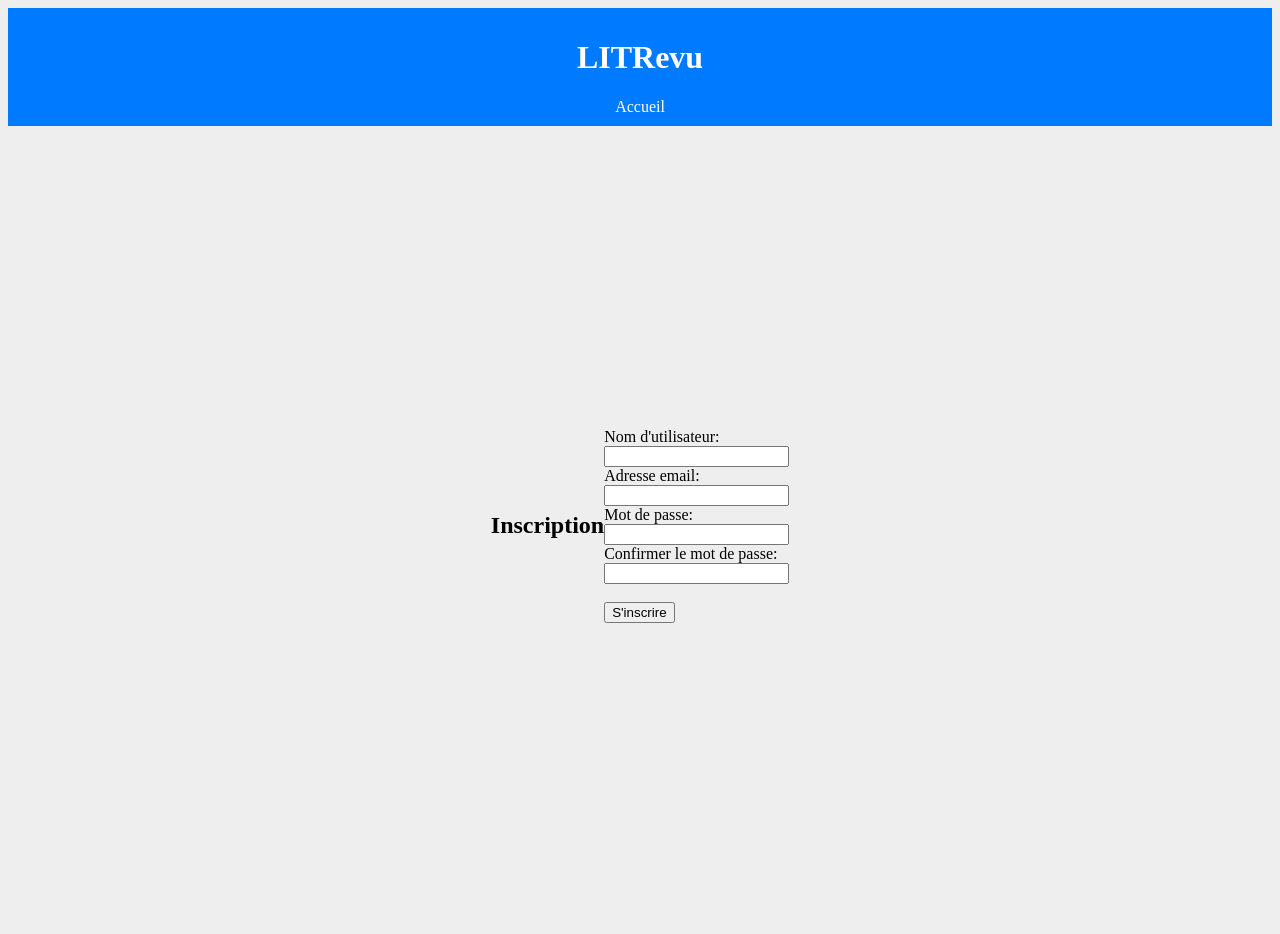
After one commit to spaunder76/Projet_8, a Django app: page /LITRevu/registration/ in a window 1280 px wide. The commit adds this page. Run offline with Django 4.2, Linux system fonts and the light colour scheme.

Commit message:
Add files via upload

```diff
--- a/Projet_8/Projet_django/Projet/LITRevu/static/LITRevu/css/main.css
+++ b/Projet_8/Projet_django/Projet/LITRevu/static/LITRevu/css/main.css
@@ -1,5 +1,29 @@
 body
 {
     background-color:#eee;
-    width: 800px;
 }
+
+.container {
+    display: flex;
+    justify-content: center;
+    align-items: center;
+    height: 100vh; /* Pour centrer verticalement */
+}
+
+.bandeau {
+    background-color: #007bff; /* Couleur de fond */
+    color: #ffffff; /* Couleur du texte */
+    padding: 10px 0; /* Espacement intérieur */
+    text-align: center; /* Centrage du texte */
+    width: 100%; /* Largeur de 100% */
+    margin: 0; /* Supprimer les marges par défaut */
+}
+
+#bouton-menu {
+    /* Styles pour le bouton de menu */
+    color: white;
+    background-color: transparent;
+    border: none;
+    padding: 10px 20px;
+    text-decoration: none;
+}
--- /dev/null
+++ b/Projet_8/Projet_django/Projet/LITRevu/templates/LITRevu/registration.html
@@ -0,0 +1,37 @@
+{% load static %}
+<!DOCTYPE html>
+<html>
+<head>
+    <meta charset="utf-8">
+    <title>Inscription - LITRevu</title>
+    <link rel ="stylesheet" href="{% static 'global.css' %}">
+    <link rel="stylesheet" href="{% static 'LITRevu/css/main.css' %}">
+</head>
+<body>
+    <div class="bandeau">
+        <h1>LITRevu</h1>
+        <a href="{% url 'indexofLITRevu' %}" id="bouton-menu">Accueil</a>
+    </div>
+    <div class="container">
+        <h2>Inscription</h2>
+        <form action="{% url 'registration_page' %}" method="post">
+            {% csrf_token %}
+            <label for="username">Nom d'utilisateur:</label><br>
+            <input type="text" id="username" name="username"><br>
+            <label for="email">Adresse email:</label><br>
+            <input type="email" id="email" name="email"><br>
+            <label for="password1">Mot de passe:</label><br>
+            <input type="password" id="password1" name="password1"><br>
+            <label for="password2">Confirmer le mot de passe:</label><br>
+            <input type="password" id="password2" name="password2"><br><br>
+            <input type="submit" value="S'inscrire">
+        </form>
+            {% if user.is_authenticated %}
+        <form action="{% url 'logout' %}" method="post">
+            {% csrf_token %}
+            <button type="submit">Déconnexion</button>
+        </form>
+            {% endif %}
+    </div>
+</body>
+</html>
--- a/Projet_8/Projet_django/Projet/LITRevu/urls.py
+++ b/Projet_8/Projet_django/Projet/LITRevu/urls.py
@@ -4,4 +4,6 @@ from . import views
 urlpatterns =[
     path('', views.index, name='indexofLITRevu'),
     path('login/', views.login_page, name='login_page'),
+    path('registration/', views.registration, name='registration_page'),
+    path('logout/', views.logout_view, name='logout'),
     ]
--- a/Projet_8/Projet_django/Projet/LITRevu/views.py
+++ b/Projet_8/Projet_django/Projet/LITRevu/views.py
@@ -2,6 +2,8 @@ from django.shortcuts import render, redirect
 from django.http import HttpResponse
 from django.template import loader
 from django.contrib.auth import authenticate, login
+from django.contrib.auth.models import User
+from django.contrib.auth import logout
 
 
 def index(request):
@@ -10,8 +12,7 @@ def index(request):
     return HttpResponse(template.render(context, request))
 
 def login_page(request):
-    return render(request, 'login.html')
-
+    return render(request, 'LITRevu/login.html')
 
 def login_view(request):
     if request.method == 'POST':
@@ -20,11 +21,35 @@ def login_view(request):
         user = authenticate(request, username=username, password=password)
         if user is not None:
             login(request, user)
-            # Rediriger l'utilisateur vers une page après la connexion réussie
-            return redirect('nom_de_la_vue')
+            return redirect('indexofLITRevu')
         else:
-            # Gérer les erreurs de connexion
-            # Par exemple, afficher un message d'erreur dans le template
-            return render(request, 'index.html', {'erreur': 'Identifiants incorrects'})
+            return redirect('indexofLITRevu')
     else:
-        return render(request, 'index.html')
+        return render(request, 'LITRevu/login.html')
+
+def registration(request):
+    if request.method == 'POST':
+        username = request.POST['username']
+        email = request.POST['email']
+        password1 = request.POST['password1']
+        password2 = request.POST['password2']
+
+        # Vérifier si les mots de passe correspondent
+        if password1 == password2:
+            # Vérifier si l'utilisateur n'existe pas déjà
+            if not User.objects.filter(username=username).exists():
+                # Créer un nouvel utilisateur
+                user = User.objects.create_user(username=username, email=email, password=password1)
+                # Connecter l'utilisateur immédiatement après son inscription
+                login(request, user)
+                return redirect('indexofLITRevu')  # Rediriger vers la page d'accueil après l'inscription
+            else:
+                return render(request, 'LITRevu/registration.html', {'error': 'Cet utilisateur existe déjà'})
+        else:
+            return render(request, 'LITRevu/registration.html', {'error': 'Les mots de passe ne correspondent pas'})
+
+    return render(request, 'LITRevu/registration.html')
+
+def logout_view(request):
+    logout(request)
+    return redirect('indexofLITRevu')
--- a/Projet_8/Projet_django/Projet/Projet/urls.py
+++ b/Projet_8/Projet_django/Projet/Projet/urls.py
@@ -20,5 +20,4 @@ from django.urls import path, include
 urlpatterns = [
     path("admin/", admin.site.urls),
     path('LITRevu/', include('LITRevu.urls')),
-    path('LITRevu/login', include('LITRevu.urls'))
 ]
```
Also changed, not shown: Projet_8/Projet_django/Projet/LITRevu/templates/LITRevu/index.html (+12 -2 lines), Projet_8/Projet_django/Projet/LITRevu/templates/LITRevu/login.html (+12 -3 lines), Projet_8/Projet_django/Projet/db.sqlite3.
